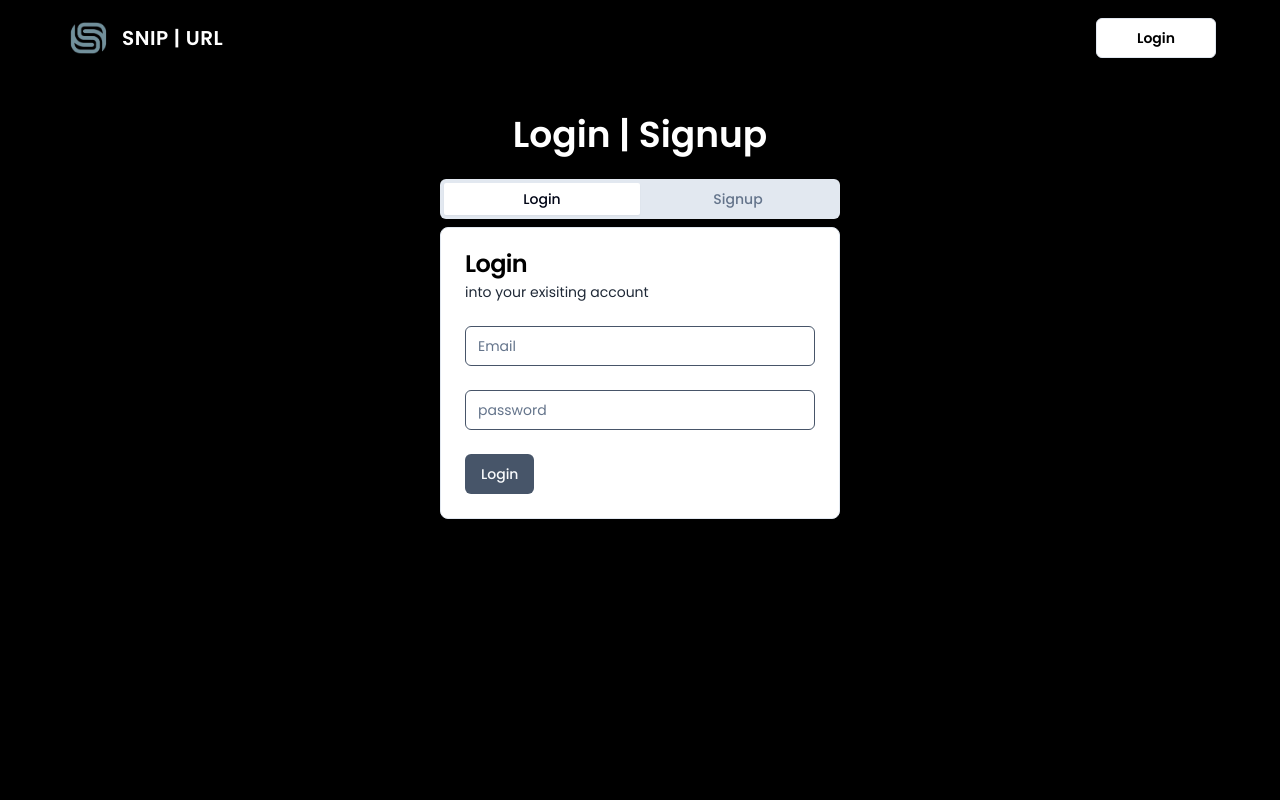
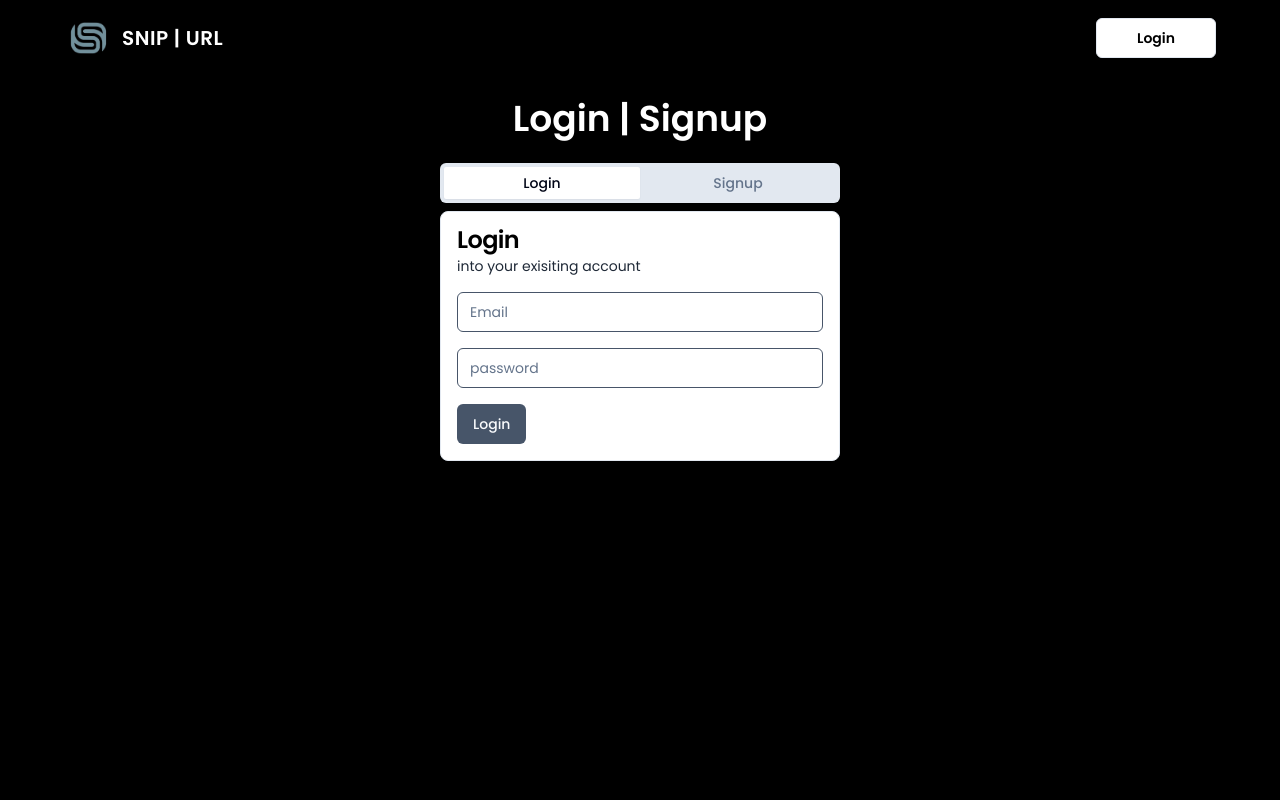
Before and after one commit to anshpayal/SnipURL, a React (Vite) app: page /auth in a window 1280 px wide. Shown: the top 800 px of the page. Built offline with nearby package versions, Linux system fonts and the light colour scheme.

Commit message:
Small fixes

```diff
--- a/src/components/Header.jsx
+++ b/src/components/Header.jsx
@@ -15,6 +15,7 @@ import { UrlState } from "@/Context"
 import useFetch from "@/Hooks/useFetch"
 import { logout } from "@/db/apiAuth"
 import { BarLoader } from "react-spinners"
+import { getInitials } from "@/lib/utils"
 
 const Header = () => {
   const navigate = useNavigate();
@@ -22,7 +23,10 @@ const Header = () => {
 
   const { loading, fetchData: fnLogout } = useFetch(logout);
 
+  const initials = getInitials(user?.user_metadata?.name);
+
   return (
+    <>
       <header className=" h-[75px] flex items-center justify-between sm:px-16 px-6 ">
         <Link to="/">
           <span className="flex justify-center items-center ">
@@ -37,7 +41,7 @@ const Header = () => {
                 <DropdownMenuTrigger className="outline-none mt-2">
                   <Avatar>
                     <AvatarImage src={user?.user_metadata?.profile_pic} className="object-contain" />
-                  <AvatarFallback>CN</AvatarFallback>
+                    <AvatarFallback className="text-black">{initials}</AvatarFallback>
                   </Avatar>
                 </DropdownMenuTrigger>
                 <DropdownMenuContent className="mt-4 sm:mr-0 mr-4">
@@ -64,8 +68,9 @@ const Header = () => {
             )
           }
         </div>
-      {loading && <BarLoader width={"100%"} color="#475569"/>}
       </header>
+      {loading && <BarLoader width={"100%"} color="#475569" />}
+    </>
   )
 }
 
--- a/src/components/SignupComponent.jsx
+++ b/src/components/SignupComponent.jsx
@@ -53,7 +53,7 @@ const SignupComponent = () => {
                 password: Yup.string()
                 .min(6, 'Password must be at least 6 characters')
                 .required('Password is required'),
-                profile_pic: Yup.mixed().required("Profile pic is required")
+                // profile_pic: Yup.mixed().required("Profile pic is required")
             })
             await schema.validate(formData,{abortEarly:false});
             //api call
@@ -79,7 +79,7 @@ const SignupComponent = () => {
                         className="border border-slate-600 text-black"
                         name="name"
                         type="text"
-                        placeholder="Enter Name"
+                        placeholder="Enter Full Name"
                         onChange={handleInputChange}/>
                     {errors.name && <ErrorMessage message={errors.name}/> }
                 </CardContent>
--- a/src/components/ui/card.jsx
+++ b/src/components/ui/card.jsx
@@ -16,7 +16,7 @@ Card.displayName = "Card"
 const CardHeader = React.forwardRef(({ className, ...props }, ref) => (
   <div
     ref={ref}
-    className={cn("flex flex-col space-y-1.5 p-6", className)}
+    className={cn("flex flex-col space-y-1 p-4", className)}
     {...props} />
 ))
 CardHeader.displayName = "CardHeader"
@@ -38,14 +38,14 @@ const CardDescription = React.forwardRef(({ className, ...props }, ref) => (
 CardDescription.displayName = "CardDescription"
 
 const CardContent = React.forwardRef(({ className, ...props }, ref) => (
-  <div ref={ref} className={cn("p-6 pt-0", className)} {...props} />
+  <div ref={ref} className={cn("p-4 pt-0", className)} {...props} />
 ))
 CardContent.displayName = "CardContent"
 
 const CardFooter = React.forwardRef(({ className, ...props }, ref) => (
   <div
     ref={ref}
-    className={cn("flex items-center p-6 pt-0", className)}
+    className={cn("flex items-center p-4 pt-0", className)}
     {...props} />
 ))
 CardFooter.displayName = "CardFooter"
--- a/src/lib/utils.js
+++ b/src/lib/utils.js
@@ -4,3 +4,12 @@ import { twMerge } from "tailwind-merge"
 export function cn(...inputs) {
   return twMerge(clsx(inputs))
 }
+
+export const getInitials = (fullName) => {
+  if (!fullName) return '';
+
+  const nameParts = fullName.split(' ');
+  const initials = nameParts.map(part => part.charAt(0)).join('');
+
+  return initials.toUpperCase();
+};
--- a/src/pages/Auth.jsx
+++ b/src/pages/Auth.jsx
@@ -21,7 +21,7 @@ const Auth = () => {
 
   return (
     <div className="h-screen flex flex-col items-center">
-      <div className=" w-11/12 sm:w-6/12 flex flex-col items-center my-4">
+      <div className=" w-11/12 sm:w-6/12 flex flex-col items-center ">
         <h1 className=" text-3xl sm:text-4xl my-6 font-semibold text-center">
           {longLink ? "Hold up! Let's Login first" : "Login | Signup"}
         </h1>
```
Lines whose indentation alone changed are shown as unchanged.
